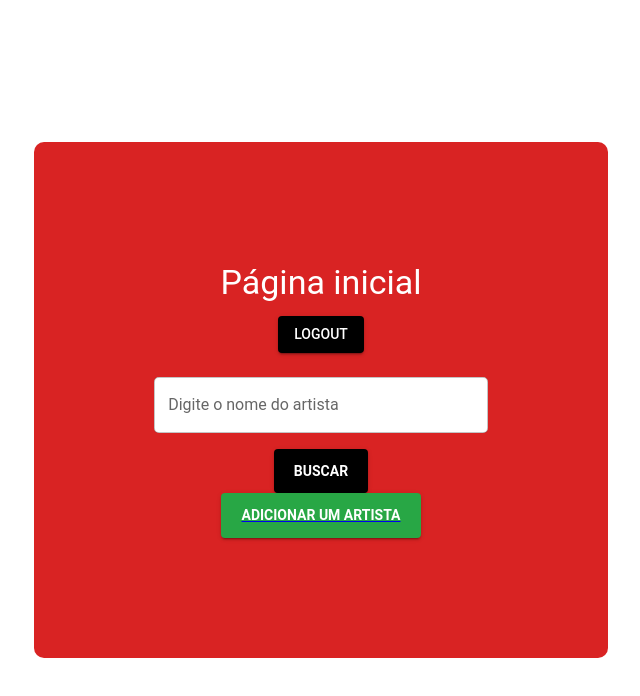
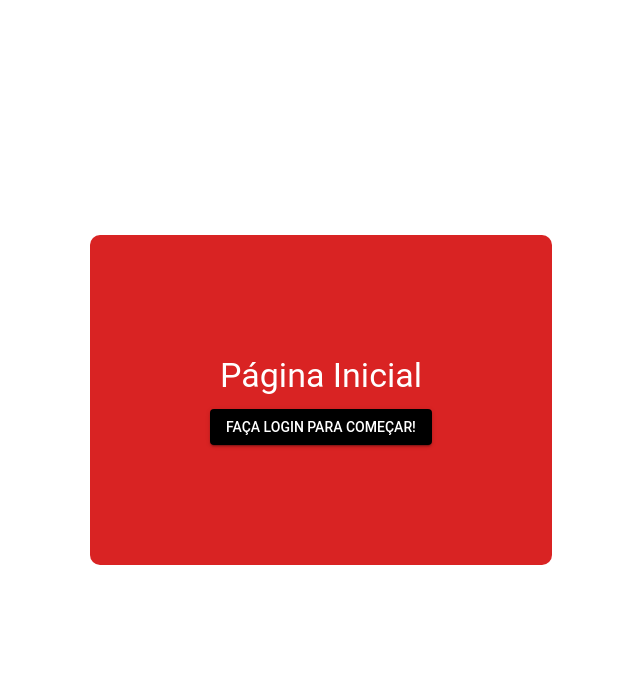
Before and after one commit to leila-minello/projeto2_full, a React (Vite) app in the folder cliente - front/: page / in a window 1280 px wide. Shown: the top 696 px of the page, without its empty margins (319-959 px from the left). Built offline with nearby package versions, Linux system fonts and the light colour scheme; sample sign-in values are in the browser's storage.

Commit message:
adicionando página para usuários logados para facilitar navegação

```diff
--- a/cliente - front/src/App.jsx
+++ b/cliente - front/src/App.jsx
@@ -4,6 +4,7 @@ import { BrowserRouter as Router, Routes, Route } from "react-router-dom";
 import Home from "./pages/Home";
 import ArtistPage from "./pages/ArtistPage";
 import Login from "./pages/Login";
+import Principal from "./pages/Principal"
 
 const theme = createTheme({
   palette: {
@@ -26,8 +27,9 @@ const App = () => {
     <CssBaseline />
       <Routes>
         <Route path="/" element={<Home />} />
-        <Route path="/artist/:artistName" element={<ArtistPage />} />
+        <Route path="/artist" element={<ArtistPage />} />
         <Route path="/login" element={<Login/>}/>
+        <Route path="/principal" element={<Principal/>}/>
       </Routes>
   </ThemeProvider>
     </Router>
--- a/cliente - front/src/pages/Home.jsx
+++ b/cliente - front/src/pages/Home.jsx
@@ -1,183 +1,22 @@
-import React, { useState, useMemo, useEffect } from "react";
-import { Button, TextField, Typography, Box, Card, CardContent, Grid } from "@mui/material";
-import { Link, useNavigate } from "react-router-dom";
+import React from "react";
+import { Button, Typography, Box } from "@mui/material";
+import { useNavigate } from "react-router-dom";
 
 const Home = () => {
-  const [artist, setArtist] = useState("");
-  const [result, setResult] = useState([]);
-  const [error, setError] = useState(null);
-  const [logged, setLogged] = useState(false);
   const navigate = useNavigate();
 
-  useEffect(() => {
-    const checkAuth = () => {
-      const token = localStorage.getItem("token");
-      setLogged(!!token);
-    };
-
-    window.addEventListener("storage", checkAuth);
-    checkAuth();
-
-    return () => {
-      window.removeEventListener("storage", checkAuth);
-    };
-  }, []);
-
-  const handleSearch = async () => {
-    if (!logged) {
-      setError("Você precisa logar numa conta para pesquisar no catálogo!");
-      return;
-    }
-
-    try {
-      const response = await fetch("http://localhost:27017/api/artists", {
-        method: "GET",
-        headers: {
-          Authorization: `Bearer ${localStorage.getItem("token")}`,
-        },
-      });
-
-      if (!response.ok) throw new Error("Erro ao buscar artistas!");
-
-      const data = await response.json();
-      setResult(data);
-      setError(null);
-    } catch (err) {
-      setError("Erro ao buscar artistas: " + err.message);
-    }
-  };
-
-  const handleLogout = () => {
-    localStorage.removeItem("token");
-    setLogged(false);
-    setResult([]);
-    navigate("/login");
-  };
-
-  const memoizedResult = useMemo(() => result, [result]);
-
   return (
-    <Box
-      sx={{
-        fontFamily: "National",
-        textAlign: "center",
-        mt: 5,
-        color: "white",
-        backgroundColor: "#d92323",
-        padding: "120px",
-        borderRadius: "10px",
-        maxWidth: "600px",
-        margin: "auto",
-      }}
-    >
-      <Typography variant="h4" gutterBottom>
-        Página inicial
-      </Typography>
-
-      {logged ? (
-        <Button
-          variant="contained"
-          color="secondary"
-          onClick={handleLogout}
-          sx={{
-            mb: 3,
-            backgroundColor: "black",
-            "&:hover": { backgroundColor: "white", color: "black" },
-          }}
-        >
-          Logout
-        </Button>
-      ) : (
-        <Button
-          variant="contained"
-          color="primary"
-          sx={{
-            mb: 3,
-            backgroundColor: "black",
-            "&:hover": { backgroundColor: "white", color: "black" },
-          }}
-          onClick={() => navigate("/login")}
-        >
-          Login
-        </Button>
-      )}
-
-      {logged && (
-        <>
-          <TextField
-            label="Digite o nome do artista"
-            variant="outlined"
-            value={artist}
-            onChange={(e) => setArtist(e.target.value)}
-            error={!!error}
-            helperText={error || ""}
-            sx={{
-              mb: 2,
-              width: "100%",
-              backgroundColor: "white",
-              borderRadius: "5px",
-            }}
-          />
+    <Box sx={{ textAlign: "center", mt: 5, color: "white", backgroundColor: "#d92323", padding: "120px", borderRadius: "10px", maxWidth: "600px", margin: "auto" }}>
+      <Typography variant="h4" gutterBottom>Página Inicial</Typography>
 
       <Button
         variant="contained"
         color="primary"
-            onClick={handleSearch}
-            sx={{
-              display: "block",
-              margin: "0 auto",
-              padding: "10px 20px",
-              fontWeight: "bold",
-              backgroundColor: "black",
-              "&:hover": { backgroundColor: "white", color: "black" },
-            }}
+        sx={{ backgroundColor: "black", "&:hover": { backgroundColor: "white", color: "black" } }}
+        onClick={() => navigate("/login")}
       >
-            Buscar
+        Faça login para começar!
       </Button>
-
-          <Link to="/ArtistPage">
-            <Button
-              variant="contained"
-              color="success"
-              sx={{
-                mt: 2,
-                display: "block",
-                margin: "0 auto",
-                padding: "10px 20px",
-                fontWeight: "bold",
-                backgroundColor: "#28a745",
-                "&:hover": { backgroundColor: "#218838" },
-              }}
-            >
-              Adicionar um artista
-            </Button>
-          </Link>
-        </>
-      )}
-
-      {memoizedResult.length > 0 && (
-        <Box sx={{ mt: 4 }}>
-          <Typography variant="h5">Resultados:</Typography>
-          <Grid container spacing={4} justifyContent="center">
-            {memoizedResult.map((artist) => (
-              <Grid item xs={12} sm={6} md={4} key={artist._id}>
-                <Card sx={{ maxWidth: 345, boxShadow: 3, borderRadius: 2 }}>
-                  <CardContent sx={{ backgroundColor: "#fafafa", padding: "1.5rem" }}>
-                    <Typography variant="h6" sx={{ fontWeight: "bold" }}>
-                      {artist.name}
-                    </Typography>
-                    <Link to={`/artist/${artist.name}`}>
-                      <Button variant="contained" color="secondary" sx={{ mt: 2 }}>
-                        Ver Artista
-                      </Button>
-                    </Link>
-                  </CardContent>
-                </Card>
-              </Grid>
-            ))}
-          </Grid>
-        </Box>
-      )}
     </Box>
   );
 };
--- a/cliente - front/src/pages/Login.jsx
+++ b/cliente - front/src/pages/Login.jsx
@@ -1,5 +1,5 @@
 import { useState } from "react";
-import { useNavigate, Link } from "react-router-dom";
+import { useNavigate } from "react-router-dom";
 import { Box, Button, TextField, Typography, CircularProgress } from "@mui/material";
 
 const Login = () => {
@@ -9,7 +9,7 @@ const Login = () => {
   const [loading, setLoading] = useState(false);
   const navigate = useNavigate();
 
-  const handleLogin = (e) => {
+  const handleLogin = async (e) => {
     e.preventDefault();
 
     if (!email || !password) {
@@ -18,34 +18,27 @@ const Login = () => {
     }
 
     setLoading(true);
-    fetch("http://localhost:5000/api/auth/login", {
+    try {
+      const response = await fetch("http://localhost:5000/api/auth/login", {
         method: "POST",
-      headers: {
-        "Content-Type": "application/json",
-      },
+        headers: { "Content-Type": "application/json" },
         body: JSON.stringify({ email, password }),
-    })
-      .then((response) => {
+      });
+
       setLoading(false);
-        if (!response.ok) {
-          throw new Error("Erro na requisição");
-        }
-        return response.json();
-      })
-      .then((data) => {
-        console.log("Resposta recebida:", data);
-        if (data && data.token) {
+      if (!response.ok) throw new Error("Erro na requisição");
+
+      const data = await response.json();
+      if (data.token) {
         localStorage.setItem("authToken", data.token);
-          console.log("Token:", data.token);
-          navigate("/");
+        navigate("/principal");
       } else {
         setError(data.message || "Erro no login.");
       }
-      })
-      .catch((error) => {
+    } catch (err) {
       setLoading(false);
-        setError("Erro na requisição: " + error.message);
-      });
+      setError("Erro na requisição: " + err.message);
+    }
   };
 
   return (
--- /dev/null
+++ b/cliente - front/src/pages/Principal.jsx
@@ -0,0 +1,124 @@
+import React, { useState, useEffect } from "react";
+import { Button, TextField, Typography, Box, Grid2, Card, CardContent } from "@mui/material";
+import { Link, useNavigate } from "react-router-dom";
+
+const Principal = () => {
+  const [artist, setArtist] = useState("");
+  const [result, setResult] = useState([]);
+  const [error, setError] = useState(null);
+  const navigate = useNavigate();
+
+  useEffect(() => {
+    const token = localStorage.getItem("authToken");
+    if (!token) {
+      navigate("/login");
+    }
+  }, [navigate]);
+
+  const handleSearch = async () => {
+    try {
+      const response = await fetch("http://localhost:27017/api/artists", {
+        method: "GET",
+        headers: {
+          Authorization: `Bearer ${localStorage.getItem("authToken")}`,
+        },
+      });
+
+      if (!response.ok) throw new Error("Erro ao buscar artistas!");
+
+      const data = await response.json();
+      setResult(data);
+      setError(null);
+    } catch (err) {
+      setError("Erro ao buscar artistas: " + err.message);
+    }
+  };
+
+  return (
+    <Box
+      sx={{
+        fontFamily: "National",
+        textAlign: "center",
+        mt: 5,
+        color: "white",
+        backgroundColor: "#d92323",
+        padding: "120px",
+        borderRadius: "10px",
+        maxWidth: "600px",
+        margin: "auto",
+      }}
+    >
+      <Typography variant="h4" gutterBottom>
+        Bem-vindo ao catálogo de artistas!! O que deseja fazer hoje?
+      </Typography>
+
+      <TextField
+        label="Digite o nome do artista"
+        variant="outlined"
+        value={artist}
+        onChange={(e) => setArtist(e.target.value)}
+        error={!!error}
+        helperText={error || ""}
+        sx={{
+          mb: 2,
+          width: "100%",
+          backgroundColor: "white",
+          borderRadius: "5px",
+        }}
+      />
+
+      <Button
+        variant="contained"
+        color="primary"
+        onClick={handleSearch}
+        sx={{
+          display: "block",
+          margin: "0 auto",
+          padding: "10px 20px",
+          fontWeight: "bold",
+          backgroundColor: "black",
+          "&:hover": { backgroundColor: "white", color: "black" },
+        }}
+      >
+        Buscar
+      </Button>
+
+      <Button
+        variant="contained"
+        color="primary"
+        sx={{
+        mt: 2,
+        backgroundColor: "black",
+        "&:hover": { backgroundColor: "white", color: "black" },
+    }}
+        onClick={() => navigate("/ArtistPage")}
+    >Adicionar um artista</Button>
+
+      {result.length > 0 && (
+        <Box sx={{ mt: 4 }}>
+          <Typography variant="h5">Resultados:</Typography>
+          <Grid2 container spacing={4} justifyContent="center">
+            {result.map((artist) => (
+              <Grid2 item xs={12} sm={6} md={4} key={artist._id}>
+                <Card sx={{ maxWidth: 345, boxShadow: 3, borderRadius: 2 }}>
+                  <CardContent sx={{ backgroundColor: "#fafafa", padding: "1.5rem" }}>
+                    <Typography variant="h6" sx={{ fontWeight: "bold" }}>
+                      {artist.name}
+                    </Typography>
+                    <Link to={`/artist/${artist.name}`}>
+                      <Button variant="contained" color="secondary" sx={{ mt: 2 }}>
+                        Ver Artista
+                      </Button>
+                    </Link>
+                  </CardContent>
+                </Card>
+              </Grid2>
+            ))}
+          </Grid2>
+        </Box>
+      )}
+    </Box>
+  );
+};
+
+export default Principal;
```
Lines whose indentation alone changed are shown as unchanged.
